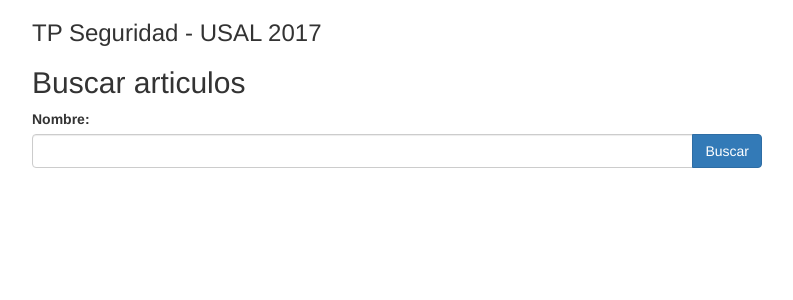
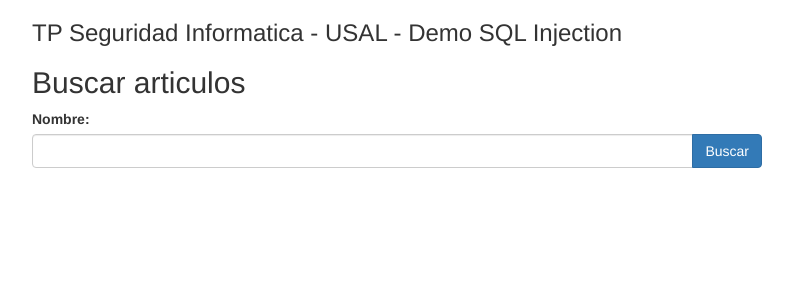
Before and after one commit to pablolucero/tp-seguridad, a PHP site: page / in a window 1280 px wide. Shown: the top 300 px of the page, without its empty margins (53-846 px from the left). Run offline with PHP 8.4, Linux system fonts and the light colour scheme.

Commit message:
change index title
add Demo SQL Injection

```diff
--- a/index.php
+++ b/index.php
@@ -10,7 +10,7 @@
 
     <form method="post" action="listar_articulos.php">
         <div class="form-group col-lg-8">
-            <h3>TP Seguridad - USAL 2017</h3>
+            <h3>TP Seguridad Informatica - USAL - Demo SQL Injection</h3>
             <h2>Buscar articulos</h2>
             <label for="nombre">Nombre:</label>
             <div class="input-group">
```
